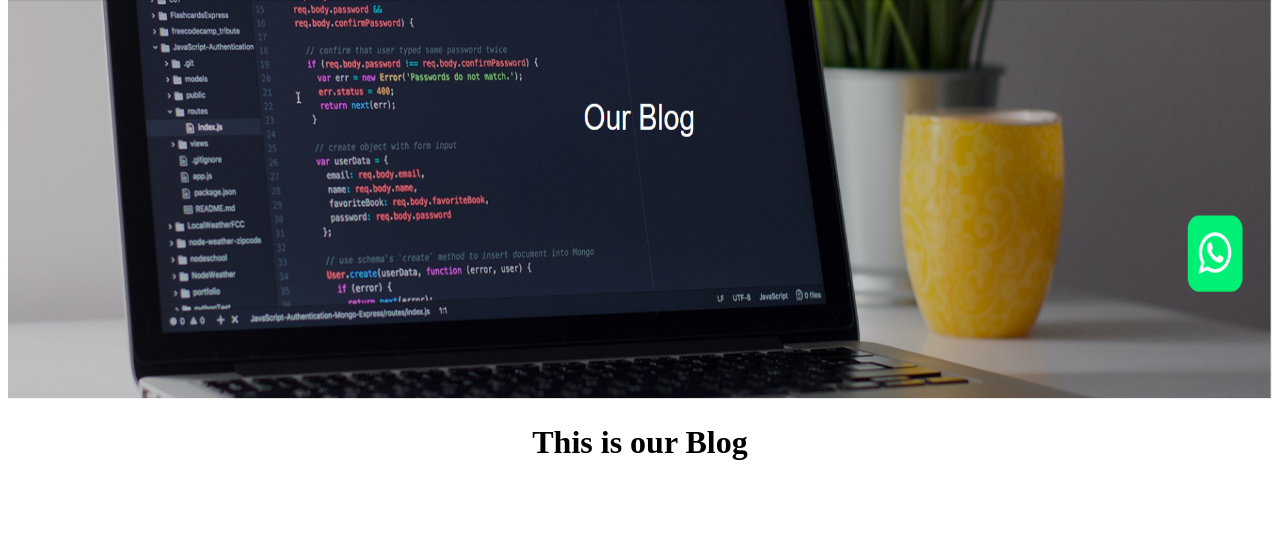
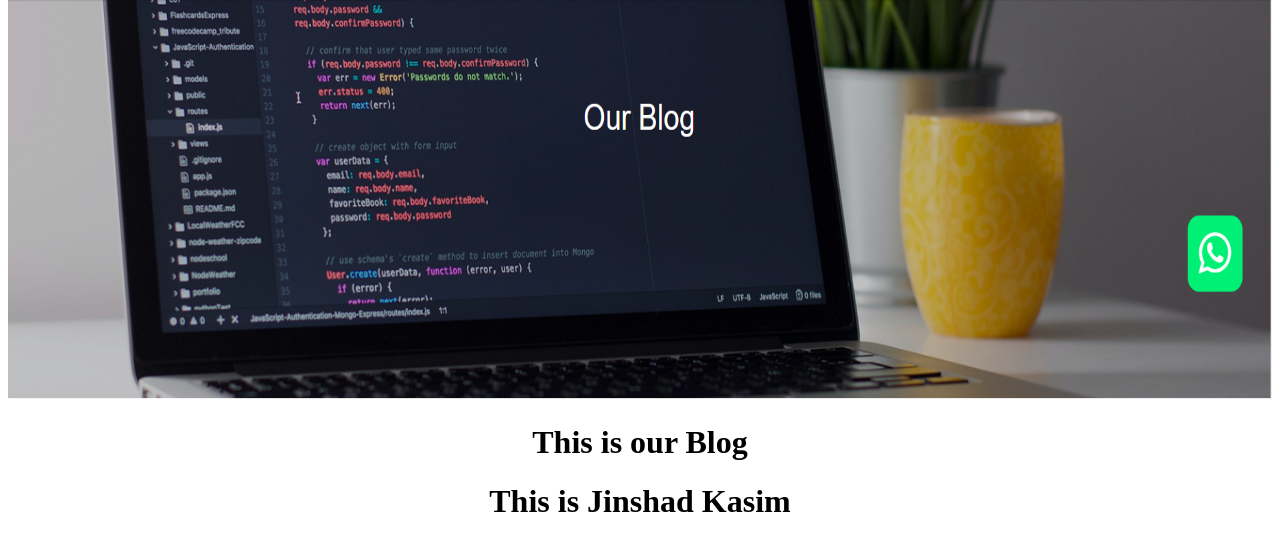
Before and after one commit to JinshadKasim/testproject, a Django app: page /blog in a window 1280 px wide. Shown: the part 276-817 px from the top of the page. Before the commit the page ends 736 px from the top, so only its background shows below. Run offline with Django 4.2, Linux system fonts and the light colour scheme.

Commit message:
added_jinshad_in_blog

```diff
--- a/kasim/templates/kasim/blog.html
+++ b/kasim/templates/kasim/blog.html
@@ -4,6 +4,7 @@
     <img src="{% static 'images/ourblog.PNG' %}" alt="" width="100%" height="400px">
     <br>
     <h1 align="center">This is our Blog</h1>
+    <h1 align="center">This is Jinshad Kasim</h1>
 
 
 
```
